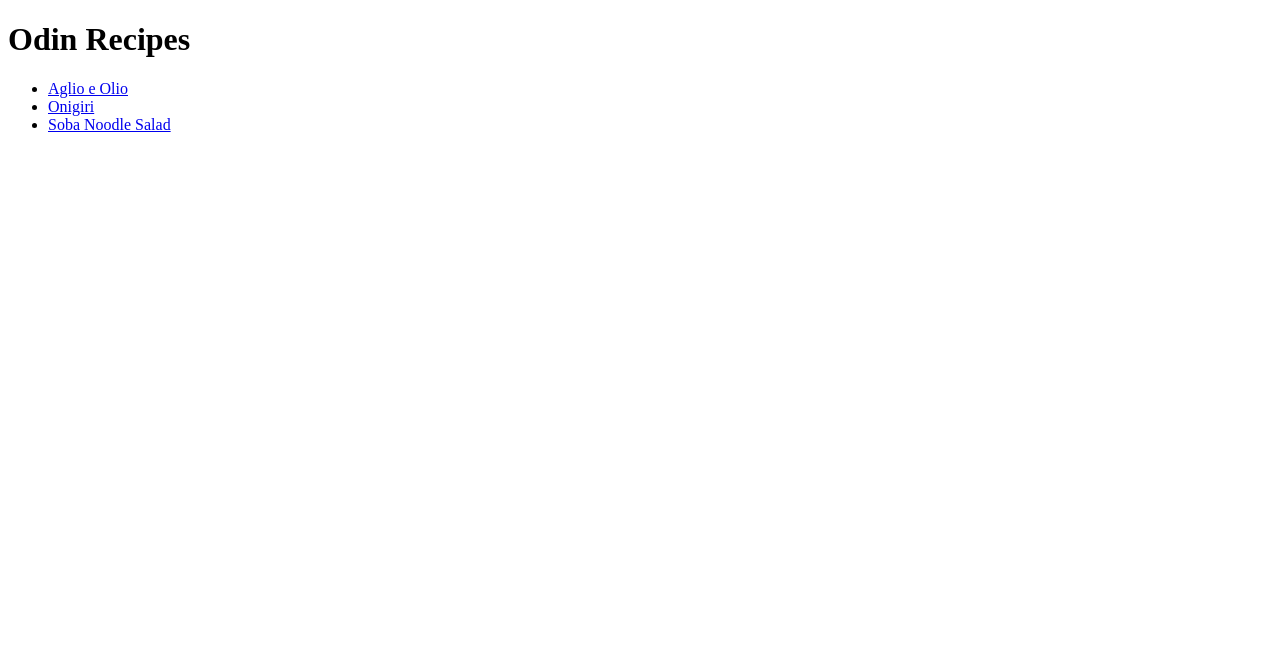
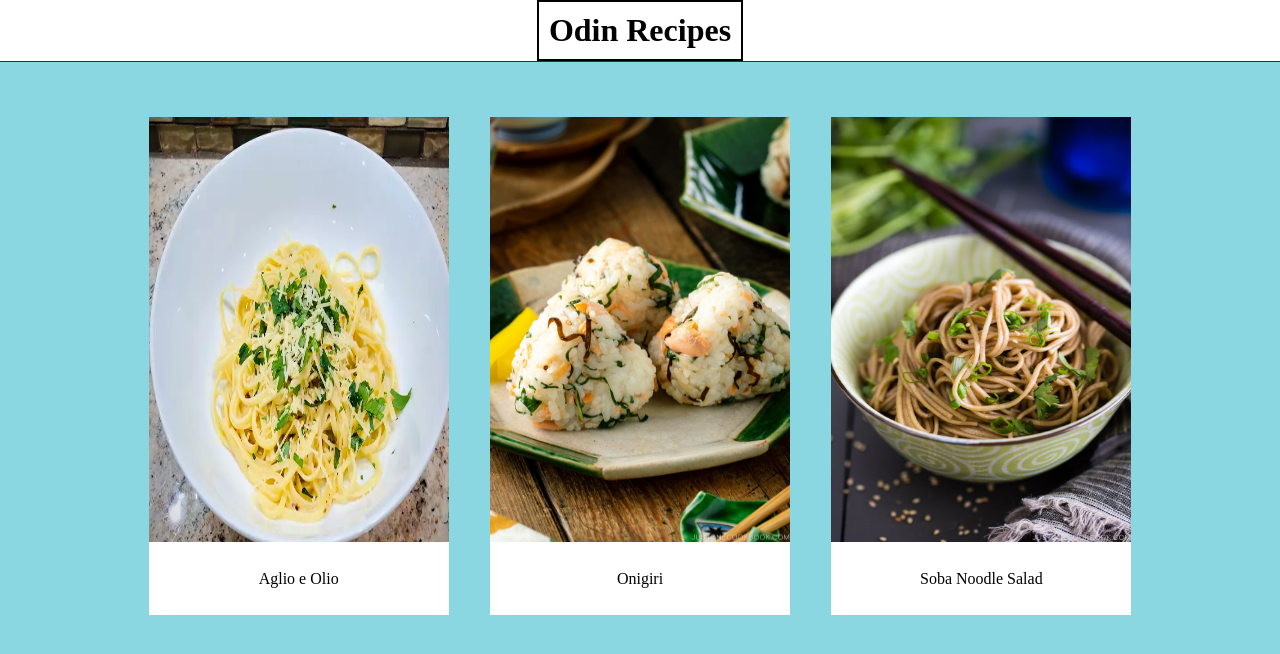
Before and after one commit to ashenaspirations/odin-recipes, a plain HTML site: page index.html in a window 1280 px wide. Drawn offline with Linux system fonts and the light colour scheme.

Commit message:
Add basic styles to homepage.

```diff
--- a/index.html
+++ b/index.html
@@ -7,24 +7,36 @@
     </head>
 
     <body>
-
-        <h1>Odin Recipes</h1>
+        <div class="navbar">
+            <h1>Odin Recipes</h1>
+        </div>
 
         <div class="recipe-list-container">
             <ul>
-
                 <li>
-                    <a href="recipes/aglio-e-olio.html">Aglio e Olio</a>
+                    <div class="recipe-item">
+                        <img src="./images/aglio-e-olio.webp" alt="">
+                        <a href="recipes/aglio-e-olio.html">
+                            <p>Aglio e Olio</p>
+                        </a>
+                    </div>
                 </li>
-
                 <li>
-                    <a href="recipes/onigiri.html">Onigiri</a>
+                    <div class="recipe-item">
+                        <img src="./images/Salmon-and-Shio-Kombu-Onigiri-1021-III.jpg" alt="">
+                        <a href="recipes/onigiri.html">
+                            <p>Onigiri</p>
+                        </a>
+                    </div>
                 </li>
-
                 <li>
-                    <a href="recipes/soba-noodle-salad.html">Soba Noodle Salad</a>
+                    <div class="recipe-item">
+                        <img src="./images/Soba-Noodle-Salad-0364-II.jpg" alt="">
+                        <a href="recipes/soba-noodle-salad.html">
+                            <p>Soba Noodle Salad</p>
+                        </a>
+                    </div>
                 </li>
-
             </ul>
         </div>
 
--- a/styles.css
+++ b/styles.css
@@ -0,0 +1,69 @@
+* {
+    margin: 0;
+    padding: 0;
+}
+
+body {
+    background-color: #8ad7e1;
+}
+
+.navbar {
+    background-color: #ffffff;
+    text-align: center;
+    display: flex;
+    justify-content: center;
+    border-bottom: 1px solid #333;
+}
+
+h1 {
+    border: 2px solid black;
+    padding: 10px;
+}
+
+.recipe-list-container {
+    /* background-color: #ffffff; */
+    /* width: 50%; */
+    max-width: 80%;
+    height: auto;
+    margin: auto;
+    margin-top: 50px;
+    /* border-radius: 5px; */
+    /* border: 1px solid #333; */
+}
+
+.recipe-item {
+    margin: 5px;
+    display: flex;
+    flex-direction: column;
+    /* border: 1px solid black; */
+}
+
+ul {
+    display: flex;
+    flex: 1;
+    justify-content: space-around;
+}
+
+li {
+    list-style: none;
+    display: flex;
+    flex-direction: column;
+    text-align: center;
+}
+
+img {
+    width: 300px;
+    height: 425px;
+    /* margin: 2px; */
+}
+
+a {
+    text-decoration: none;
+    background-color: #FFFFFF;
+    color: black;
+    height: 73px;
+    font-size: 16px;
+    display: flex;
+    align-items: center;
+    justify-content: center;
+}
```
